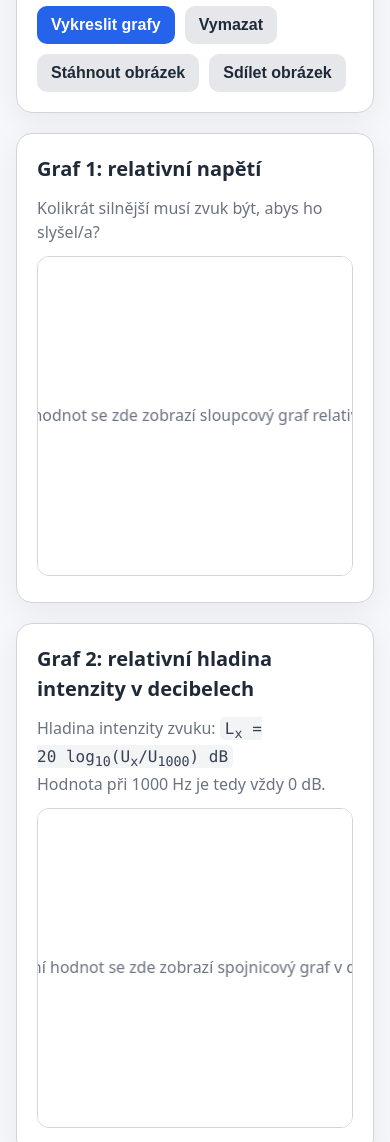
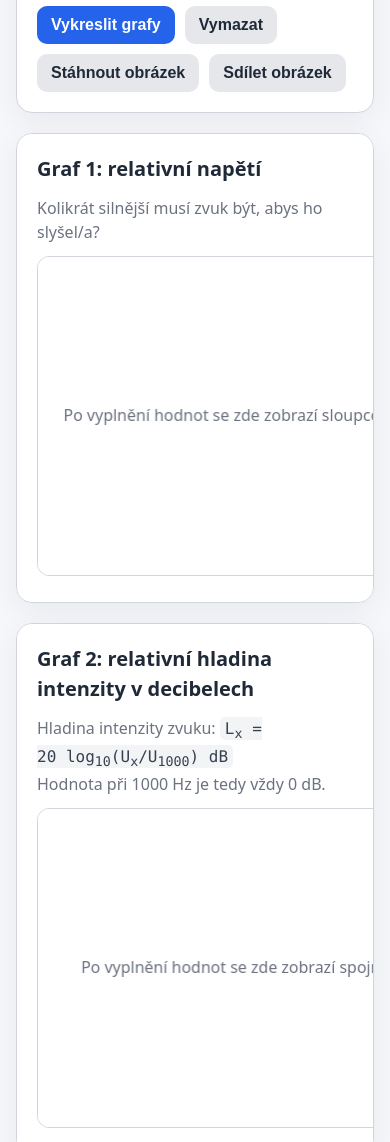
Before and after one commit to saddamcz/audiogram, a plain HTML site: page index.html in a window 390 px wide. Shown: the part 1260-2402 px from the top of the page. Drawn offline with Linux system fonts and the light colour scheme.

Commit message:
Update index.html

```diff
--- a/index.html
+++ b/index.html
@@ -226,6 +226,16 @@
 
       canvas {
         height: 320px;
+      }
+    }
+
+    @media (max-width: 600px) {
+      .charts .card {
+        overflow-x: auto;
+      }
+
+      .charts canvas {
+        min-width: 560px;
       }
     }
 
```
